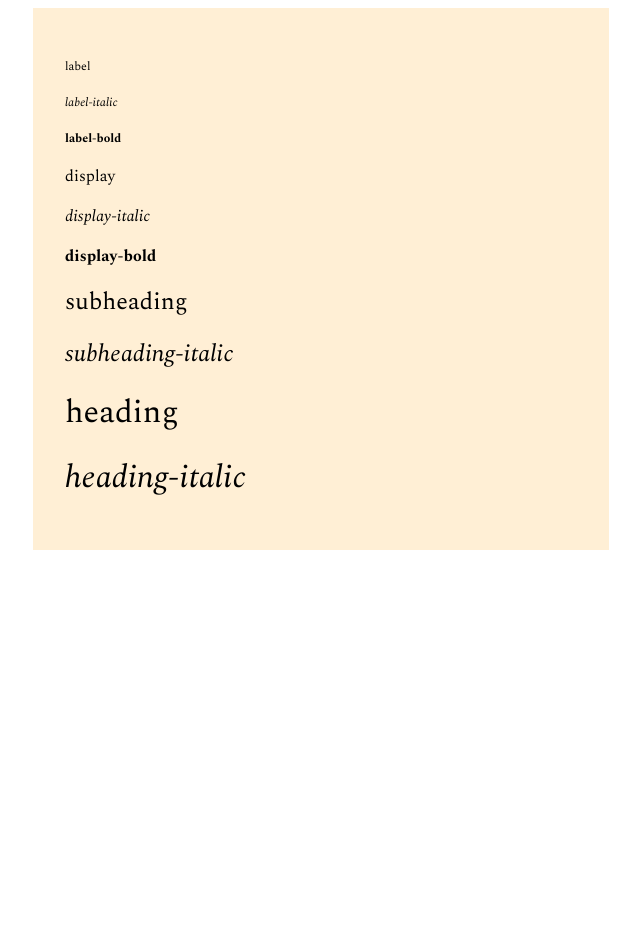
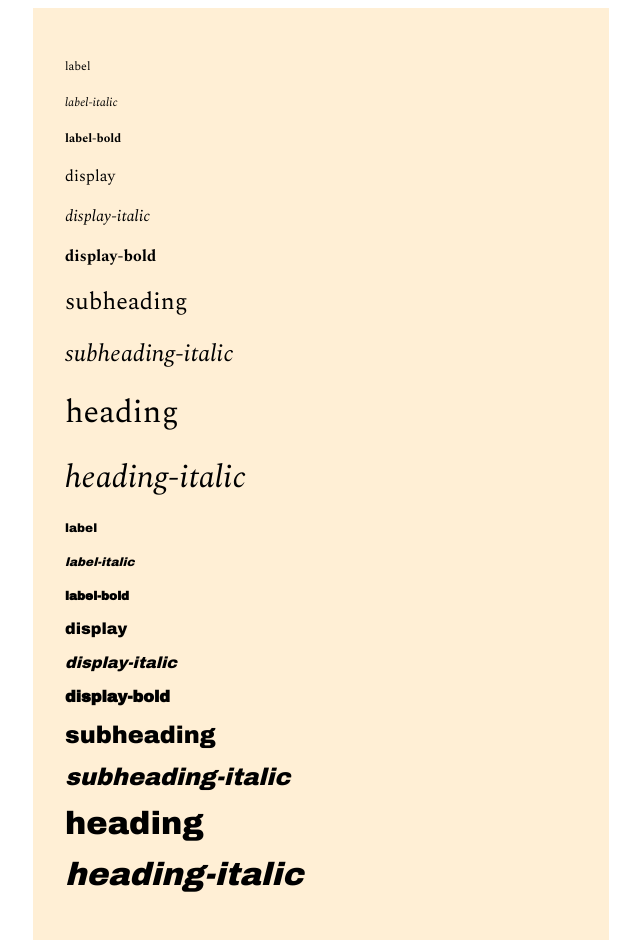
Before and after one commit to chasestarr/blog, a Next.js app: page / in a window 1280 px wide. Shown: the whole page, without its empty margins (319-959 px from the left). Before the commit the page ends 800 px from the top, so only its background shows below. Built offline with nearby package versions, Linux system fonts and the light colour scheme.

Commit message:
adds seric font

```diff
--- a/components/index.js
+++ b/components/index.js
@@ -1,33 +1,36 @@
 import React from 'react';
 import styled from 'styled-components';
 
+const serif = `'Spectral', serif`;
+const sansSerif = `'Archivo Black', sans-serif`;
+
 const Text = styled.span`
-  font-family: 'Spectral', serif;
+  font-family: ${({ sans }) => (sans ? sansSerif : serif)};
   font-size: ${({ size }) => size};
   font-style: ${({ italic = false }) => (italic ? 'italic' : null)};
   font-weight: ${({ bold }) => (bold ? 700 : 400)};
 `;
 
-export const Heading = ({ bold, children, italic }) => (
-  <Text bold={bold} italic={italic} size="2rem">
+export const Heading = ({ bold, children, italic, sans }) => (
+  <Text bold={bold} italic={italic} size="2rem" sans={sans}>
     {children}
   </Text>
 );
 
-export const SubHeading = ({ bold, children, italic }) => (
-  <Text bold={bold} italic={italic} size="1.5rem">
+export const SubHeading = ({ bold, children, italic, sans }) => (
+  <Text bold={bold} italic={italic} size="1.5rem" sans={sans}>
     {children}
   </Text>
 );
 
-export const Display = ({ bold, children, italic }) => (
-  <Text bold={bold} italic={italic} size="1rem">
+export const Display = ({ bold, children, italic, sans }) => (
+  <Text bold={bold} italic={italic} size="1rem" sans={sans}>
     {children}
   </Text>
 );
 
-export const Label = ({ bold, children, italic }) => (
-  <Text bold={bold} italic={italic} size="0.75rem">
+export const Label = ({ bold, children, italic, sans }) => (
+  <Text bold={bold} italic={italic} size="0.75rem" sans={sans}>
     {children}
   </Text>
 );
--- a/pages/_document.js
+++ b/pages/_document.js
@@ -15,7 +15,7 @@ export default class MyDocument extends Document {
         <Head>
           <title>My page</title>
           <link
-            href="https://fonts.googleapis.com/css?family=Spectral:400,400i,700,700i"
+            href="https://fonts.googleapis.com/css?family=Archivo+Black|Spectral:400,400i,700,700i"
             rel="stylesheet"
           />
           {this.props.styleTags}
--- a/pages/index.js
+++ b/pages/index.js
@@ -41,6 +41,49 @@ export default () => (
       <p>
         <Heading italic>heading-italic</Heading>
       </p>
+
+      <p>
+        <Label sans>label</Label>
+      </p>
+      <p>
+        <Label sans italic>
+          label-italic
+        </Label>
+      </p>
+      <p>
+        <Label sans bold>
+          label-bold
+        </Label>
+      </p>
+      <p>
+        <Display sans>display</Display>
+      </p>
+      <p>
+        <Display sans italic>
+          display-italic
+        </Display>
+      </p>
+      <p>
+        <Display sans bold>
+          display-bold
+        </Display>
+      </p>
+      <p>
+        <SubHeading sans>subheading</SubHeading>
+      </p>
+      <p>
+        <SubHeading sans italic>
+          subheading-italic
+        </SubHeading>
+      </p>
+      <p>
+        <Heading sans>heading</Heading>
+      </p>
+      <p>
+        <Heading sans italic>
+          heading-italic
+        </Heading>
+      </p>
     </Page>
   </Body>
 );
```
